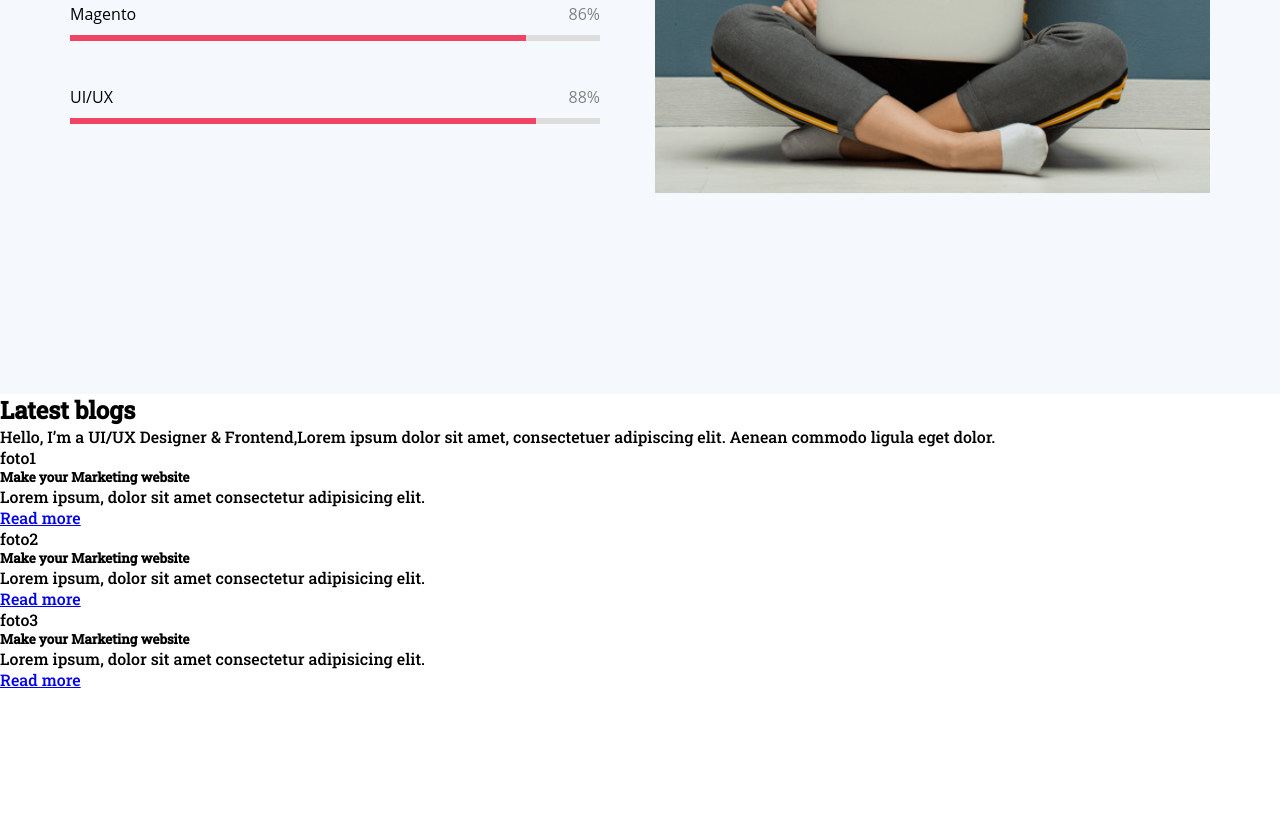
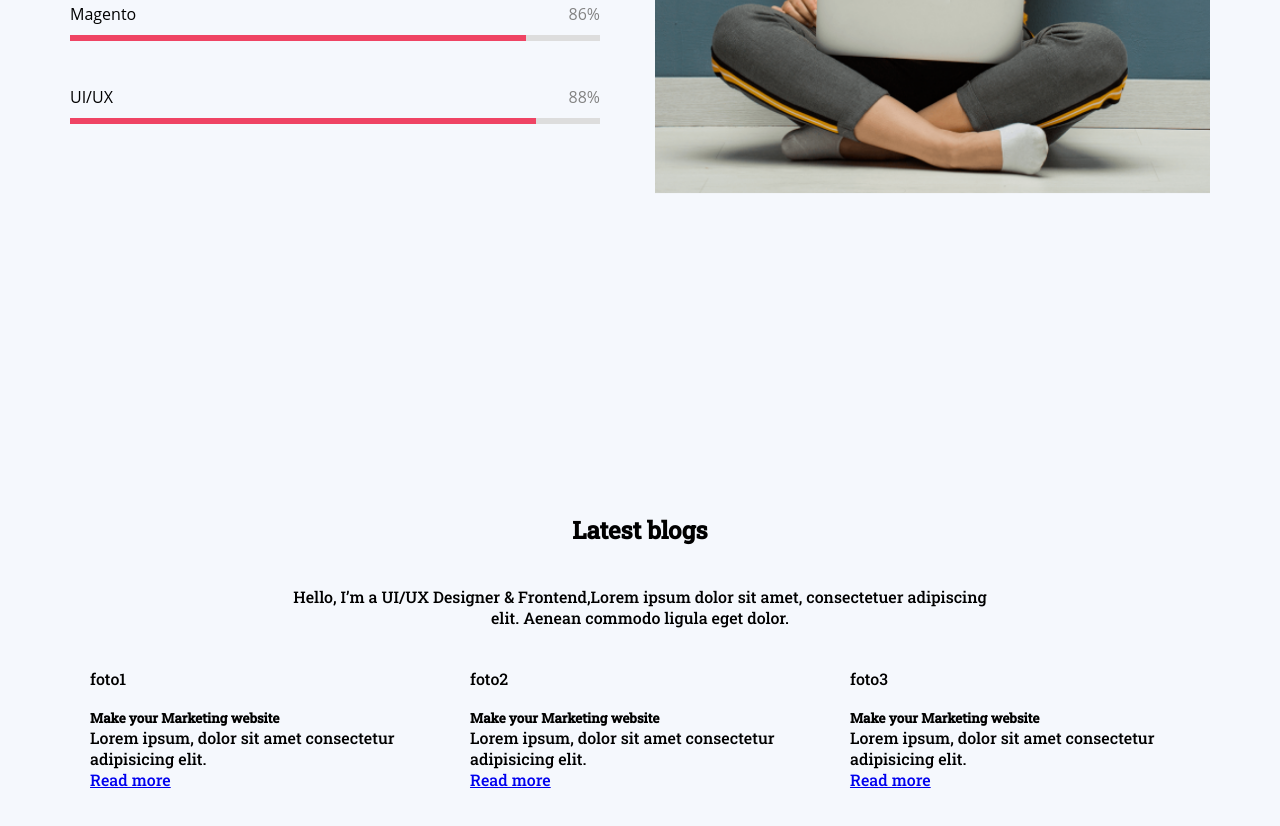
Before and after one commit to front-end-by-rimantas/24-grupe-portfolio-arika, a website with bundled scripts: page index.html in a window 1280 px wide. Shown: the part 3855-4681 px from the top of the page. Before the commit the page ends 4545 px from the top, so only its background shows below. Built offline with nearby package versions, Linux system fonts and the light colour scheme.

Commit message:
layout update

```diff
--- a/css/Home.css
+++ b/css/Home.css
@@ -396,5 +396,6 @@
      border-radius: 50%;
  } */
  /* blogs */
+
  /* contact me */
  /* footer */
--- a/css/components/work-accessories.css
+++ b/css/components/work-accessories.css
@@ -15,3 +15,7 @@ mark {
         background-position: bottom;
         background-color: transparent;
     }
+
+.center {
+    text-align: center;
+}
--- a/index.html
+++ b/index.html
@@ -115,15 +115,15 @@
         </div>
     </section> -->
     <!-- blogs -->
- <section id="blog">
-     <div class="container1">
+ <section id="blog" class="section">
+     <div class="container gray-bg">
          <div class="row" >
-             <h2>Latest blogs</h2>
-             <p>Hello, I’m a UI/UX Designer & Frontend,Lorem ipsum dolor sit amet, consectetuer adipiscing elit. Aenean commodo ligula eget dolor.</p>
+             <h2 class="center col-12 col-md-10 ml-md-1 col-lg-8 ml-lg-2">Latest blogs</h2>
+             <p class="center col-12 col-md-10 ml-md-1 col-lg-8 ml-lg-2">Hello, I’m a UI/UX Designer & Frontend,Lorem ipsum dolor sit amet, consectetuer adipiscing elit. Aenean commodo ligula eget dolor.</p>
 
          </div>
          <div class="row">
-             <div>
+             <div class="col-12 col-md-6 col-lg-4">
                  <div> foto1</div>
                  <div>
                      <div>
@@ -137,8 +137,8 @@
                      </div>
                  </div>
              </div>
-             <div>
-                <div> foto2</div>
+             <div class="col-12 col-md-6 col-lg-4">
+                <div class=""> foto2</div>
                 <div>
                     <div>
                         <span></span>
@@ -151,7 +151,7 @@
                     </div>
                 </div>
             </div>
-            <div>
+            <div class="col-12 col-md-6 col-lg-4">
                 <div> foto3</div>
                 <div>
                     <div>
```
